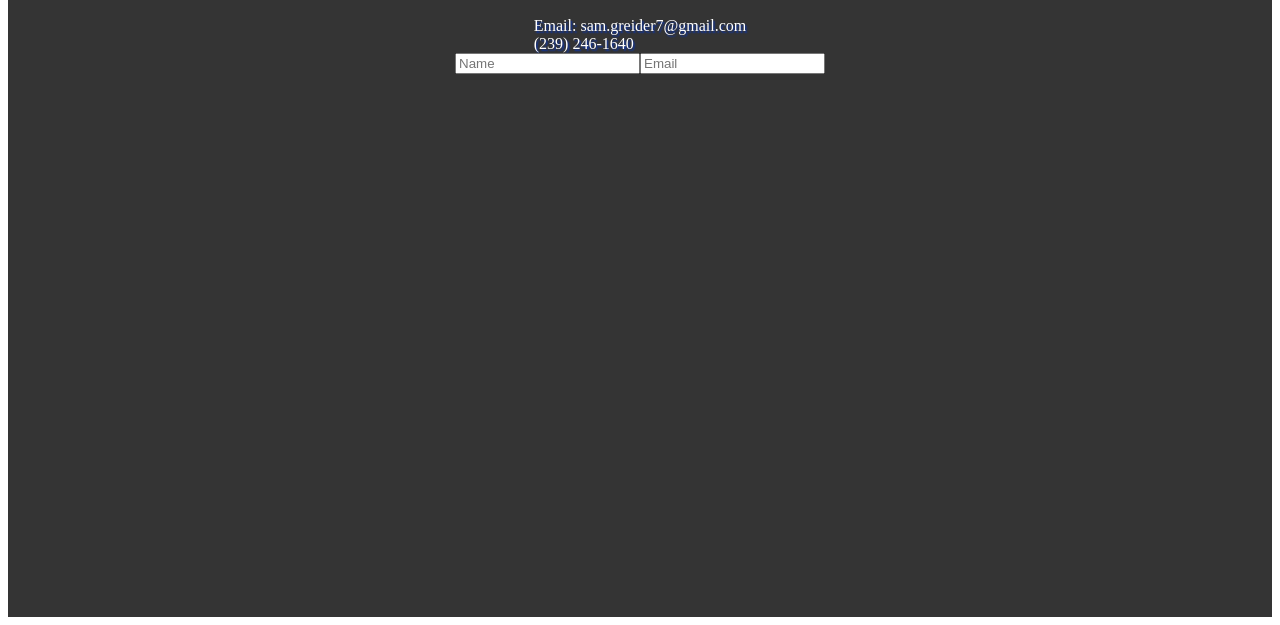
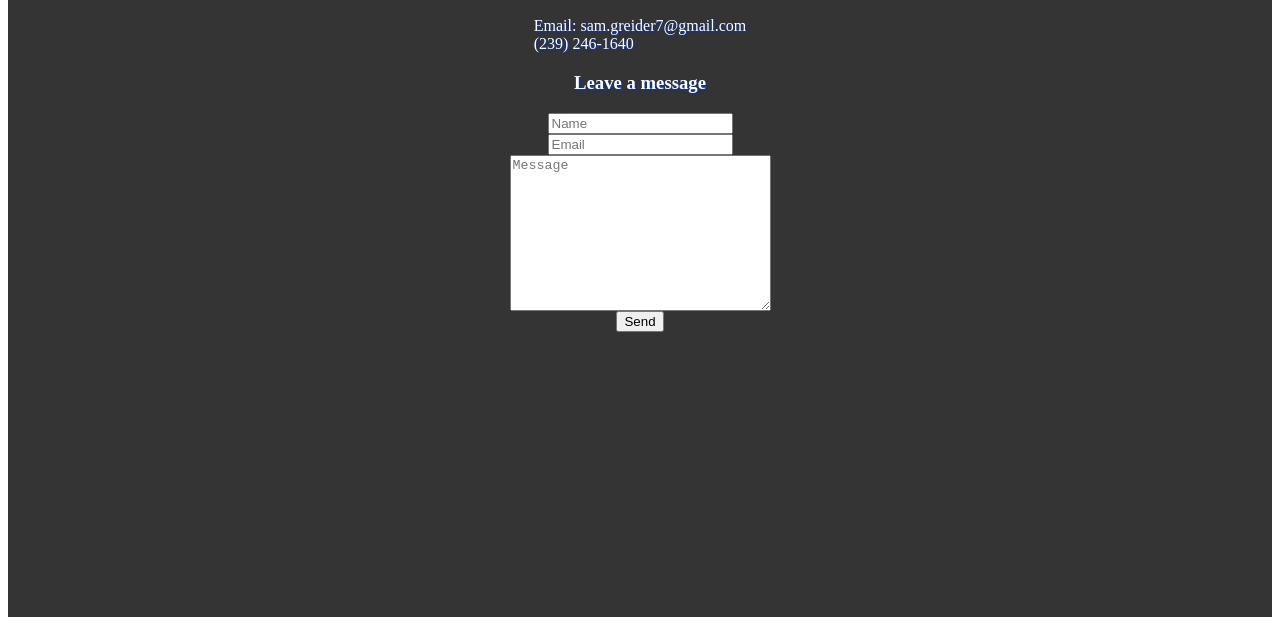
Before and after one commit to Sgreid7/portfolio, a Gatsby site: page /contact in a window 1280 px wide. Shown: the part 191-816 px from the top of the page. Built offline with nearby package versions, Linux system fonts and the light colour scheme; Gatsby itself is replaced by a stand-in of ours.

Commit message:
added more things to contact inputs

```diff
--- a/gatsby-config.js
+++ b/gatsby-config.js
@@ -28,6 +28,7 @@ module.exports = {
         icon: `src/images/gatsby-icon.png`, // This path is relative to the root of the site.
       },
     },
+
     // this (optional) plugin enables Progressive Web App + Offline functionality
     // To learn more, visit: https://gatsby.dev/offline
     // `gatsby-plugin-offline`,
--- a/package.json
+++ b/package.json
@@ -11,7 +11,7 @@
     "@fortawesome/react-fontawesome": "^0.1.9",
     "babel-plugin-styled-components": "^1.10.7",
     "gatsby": "^2.20.35",
-    "gatsby-image": "^2.3.5",
+    "gatsby-image": "^2.4.1",
     "gatsby-plugin-manifest": "^2.3.7",
     "gatsby-plugin-offline": "^3.1.5",
     "gatsby-plugin-react-helmet": "^3.2.5",
--- a/src/pages/contact.js
+++ b/src/pages/contact.js
@@ -25,13 +25,38 @@ const contact = () => {
             <a href="tel:+1-239-246-1640">(239) 246-1640</a>
           </div>
         </div>
-        <form name="contact" method="post" netlify-honeypot="bot-field" data-netlify="true">
+        <form
+          name="contact"
+          method="post"
+          netlify-honeypot="bot-field"
+          data-netlify="true"
+        >
+          <h3>Leave a message</h3>
           <input type="hidden" name="bot-field" />
-          <div>
-            <input type="text" name="name" placeholder="Name" autoComplete="off"/>
-            <input type="email" name="email" placeholder="Email" autoComplete="off"/>
+          <div className="textbox">
+            <input
+              type="text"
+              name="name"
+              placeholder="Name"
+              autoComplete="off"
+            />
           </div>
-       </form>
+          <div className="textbox">
+            <input
+              type="email"
+              name="email"
+              placeholder="Email"
+              autoComplete="off"
+            />
+          </div>
+          <textarea
+            name="message"
+            cols="30"
+            rows="10"
+            placeholder="Message"
+          ></textarea>
+          <button>Send</button>
+        </form>
       </ContactWrapper>
     </>
   )
@@ -69,4 +94,11 @@ const ContactWrapper = styled.section`
     color: #fff;
     text-decoration: none;
   }
+
+  form {
+    display: flex;
+    flex-direction: column;
+    justify-content: center;
+    align-items: center;
+  }
 `
```
Also changed, not shown: 1 other file.
